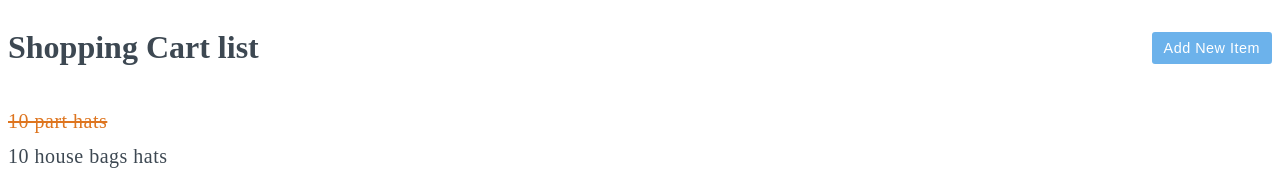
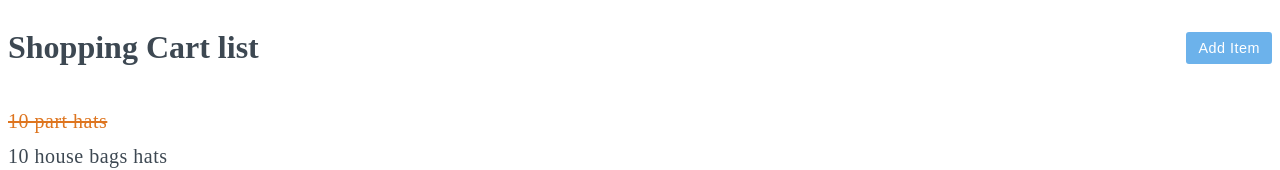
Before and after one commit to gemtunde/simple-vue-cart, a Vue app: page / in a window 1280 px wide. Shown: the top 170 px of the page. Built offline with nearby package versions, Linux system fonts and the light colour scheme.

Commit message:
remove new text

```diff
--- a/src/App.vue
+++ b/src/App.vue
@@ -6,7 +6,7 @@
       Cancel
     </button>
     <button v-else class="btn btn-primary" @click="doEdith(true)">
-      Add New Item
+      Add Item
     </button>
   </div>
   <form class="add-item-form" @submit.prevent="saveItem" v-if="editing">
```
